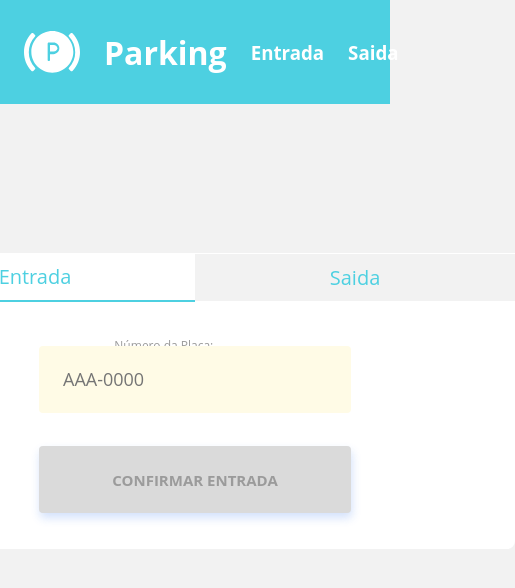
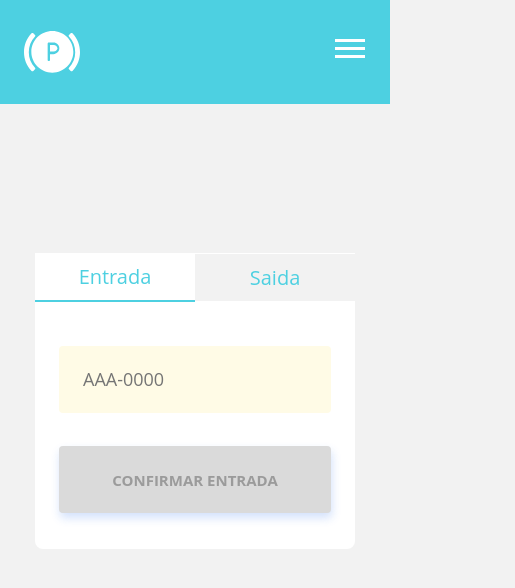
Before and after one commit to eliziebluiz/Parking, a React (Create React App) app in the folder parking/: page / in a window 390 px wide. Shown: the top 588 px of the page, 515 px wide, since content can reach past the window. Built offline with nearby package versions, Linux system fonts and the light colour scheme.

Commit message:
Adicionando responsividade

```diff
--- /dev/null
+++ b/parking/src/Components/Menu/index.js
@@ -0,0 +1,57 @@
+import React, { useContext, useState } from "react";
+import { Link } from "react-router-dom";
+
+import close from "../../assets/close.svg";
+
+import "./styles.css";
+
+import { ChallengesContext } from "../../Services/Context/ChallengesContext";
+
+export default function Menu() {
+  const [ativo, setAtivo] = useState(false);
+
+  const { entry, said } = useContext(ChallengesContext);
+
+  return (
+    <>
+      <div className="Menu" onClick={() => setAtivo(true)}>
+        <div className="BarraMenu"></div>
+        <div className="BarraMenu"></div>
+        <div className="BarraMenu"></div>
+      </div>
+
+      <div className={`ContainerMenu${ativo}`} id="Menu">
+        <Link
+          style={{ display: ativo ? "" : "none" }}
+          onClick={() => setAtivo(false)}
+        >
+          <img src={close} alt="Close"></img>
+        </Link>
+        <div className="header-right-pagehome">
+          <h3>
+            <Link
+              to="/"
+              onClick={() => {
+                entry();
+                setAtivo(false);
+              }}
+            >
+              Entrada
+            </Link>
+          </h3>
+          <h3>
+            <Link
+              to="/"
+              onClick={() => {
+                said();
+                setAtivo(false);
+              }}
+            >
+              Saida
+            </Link>
+          </h3>
+        </div>
+      </div>
+    </>
+  );
+}
--- /dev/null
+++ b/parking/src/Components/Menu/styles.css
@@ -0,0 +1,83 @@
+.ContainerMenu {
+  width: 100%;
+  min-width: 210px;
+  height: 100vh;
+
+  display: flex;
+  flex-direction: column;
+  align-items: center;
+  overflow: hidden;
+}
+
+.ContainerMenu .header-right-pagehome {
+  display: flex;
+  align-items: flex-start;
+  flex-direction: column;
+}
+
+.Menu {
+  cursor: pointer;
+  display: none;
+  position: absolute;
+  top: 7vh;
+  right: 3vh;
+  width: 30px;
+  height: 30px;
+}
+
+.Menu .BarraMenu {
+  width: 100%;
+  height: 3px;
+  right: 3vh;
+  background: #fff;
+  margin: 5px 0;
+}
+
+.Sobreposicaofalse {
+  display: none;
+  width: 100%;
+  height: 100%;
+
+  position: fixed;
+  top: 0;
+  left: 0;
+  z-index: 3;
+  background: #0000;
+  opacity: 0.6;
+}
+
+.header-right-pagehome {
+  display: flex;
+  align-items: center;
+  justify-content: center;
+  margin: 0 1.5rem;
+}
+
+.header-pagehome .header-right-pagehome h3 {
+  color: var(--white);
+  margin-right: 1.5rem;
+  margin-top: 35px;
+}
+
+@media (max-width: 470px) {
+  .Menu {
+    display: inline;
+    top: 4vh !important;
+  }
+  .ContainerMenufalse {
+    display: none !important;
+  }
+  .ContainerMenutrue {
+    display: block !important;
+    width: 200vh;
+    height: 150vh;
+    z-index: 3;
+    align-items: center;
+    overflow: hidden;
+    padding: 20px;
+    background-color: var(--blue);
+  }
+  .header-right-pagehome {
+    display: inline;
+  }
+}
--- a/parking/src/Components/box-info/styles.css
+++ b/parking/src/Components/box-info/styles.css
@@ -180,7 +180,7 @@
   font-size: 12px;
   position: absolute;
   color: #9b9b9b;
-  right: 8%;
+  right: 100px;
   transition: 0.5s;
   margin-top: 4%;
 }
@@ -192,19 +192,43 @@
 }
 
 @media (max-width: 375px) {
-  .container-box-info {
-    height: 70rem;
-    width: 70rem !important;
+}
+
+@media (max-width: 680px) {
+  .container-box-info .container-box {
+    width: 30rem;
+  }
+  .container-box-info .container-box .form-box input {
+    width: 17rem;
+  }
+  .labelPesquisa {
+    margin-top: 5%;
+    right: 80px;
   }
 }
 
-@media (min-height: 875px) {
-  .container-box-info {
-    height: 70rem;
+@media (max-width: 430px) {
+  .container-box-info .container-box {
+    width: 20rem !important;
+  }
+  .container-box-info .container-box .form-box input {
+    width: 17rem;
+  }
+  .labelPesquisa {
+    margin-top: 6%;
+    right: 80px;
+  }
+  .container-box-info .container-box .form-box button {
+    margin: 1.1rem 0 1rem 0;
+    width: 17rem;
+    border-radius: 4px;
   }
 }
 
-@media (max-width: 431px) {
+@media (max-width: 530px) {
+  .container-box-info .container-box {
+    width: 25rem;
+  }
 }
 
 @media (max-width: 768px) {
--- a/parking/src/Components/header/index.js
+++ b/parking/src/Components/header/index.js
@@ -4,34 +4,21 @@ Autor: Elizieb Luiz;
 Descrição: Página de configuração, responsável por editar os dados de uma clinica.
 */
 
-import React, { useContext } from "react";
-import { Link } from "react-router-dom";
+import React from "react";
 
 import logo from "../../assets/logo.svg";
-import { ChallengesContext } from "../../Services/Context/ChallengesContext";
+import Menu from "../Menu";
 
 import "./styles.css";
 
 export default function Header() {
-  const { entry, said } = useContext(ChallengesContext);
   return (
     <header className="header-pagehome">
       <div className="header-left-pagehome">
         <img id="logo" src={logo} alt="logo" />
-        <h1>Parking</h1>
+        <h1 id="parking">Parking</h1>
       </div>
-      <div className="header-right-pagehome">
-        <h3>
-          <Link to="/" onClick={() => entry()}>
-            Entrada
-          </Link>
-        </h3>
-        <h3>
-          <Link to="/" onClick={() => said()}>
-            Saida
-          </Link>
-        </h3>
-      </div>
+      <Menu />
     </header>
   );
 }
--- a/parking/src/Components/header/styles.css
+++ b/parking/src/Components/header/styles.css
@@ -13,17 +13,6 @@
   align-items: center;
   width: 100%;
   height: 6.5rem;
-}
-
-.header-pagehome .header-right-pagehome {
-  display: flex;
-  align-items: center;
-  margin: 0 1.5rem;
-}
-
-.header-pagehome .header-right-pagehome h3 {
-  color: var(--white);
-  margin-right: 1.5rem;
 }
 
 .header-pagehome h1 {
@@ -46,6 +35,12 @@
   }
 }
 
+@media (max-width: 470px) {
+  #parking {
+    display: none;
+  }
+}
+
 @media (max-width: 654px) {
   .header-pagehome {
     max-width: 70rem;
--- a/parking/src/Pages/PageHome/styles.css
+++ b/parking/src/Pages/PageHome/styles.css
@@ -5,15 +5,3 @@
   justify-content: center;
   background-color: var(--background);
 }
-
-@media (max-width: 375px) {
-  .container-box-info {
-    width: 70rem !important;
-  }
-}
-
-@media (max-width: 431px) {
-}
-
-@media (max-width: 768px) {
-}
--- a/parking/src/global.css
+++ b/parking/src/global.css
@@ -27,8 +27,7 @@ a {
 }
 
 input,
-button,
-select {
+button {
   font: 400 18px Open Sans, sans-serif;
 }
 
@@ -36,10 +35,6 @@ button {
   cursor: pointer;
 }
 
-form input,
-form select,
-#form select,
-form option,
 input {
   width: 100%;
   height: 40px;
@@ -48,16 +43,6 @@ input {
   border-radius: 5px;
   padding: 0 24px;
   transition: border 200ms ease-out;
-}
-form input:focus,
-input:focus,
-select:focus {
-  border: 1.5px solid var(--cor-azul);
-}
-
-form select,
-#form select {
-  color: var(--cor-cinza-claro-select);
 }
 
 .botao-grande {
@@ -84,17 +69,6 @@ form select,
   filter: brightness(1.2);
 }
 
-/*Scroll presonalizado*/
-
-input[type="number"]::-webkit-inner-spin-button,
-input[type="number"]::-webkit-outer-spin-button {
-  -webkit-appearance: none;
-  -moz-appearance: none;
-  appearance: none;
-  margin: 0;
-}
-
-/* width */
 ::-webkit-scrollbar {
   width: 8px;
   height: 4px;
```
Also changed, not shown: parking/src/Pages/PageList/styles.css (+0 -9 lines), parking/src/assets/close.svg (added).
